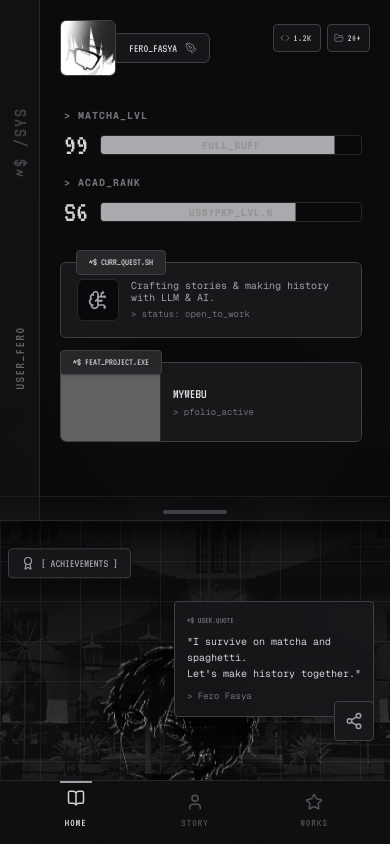
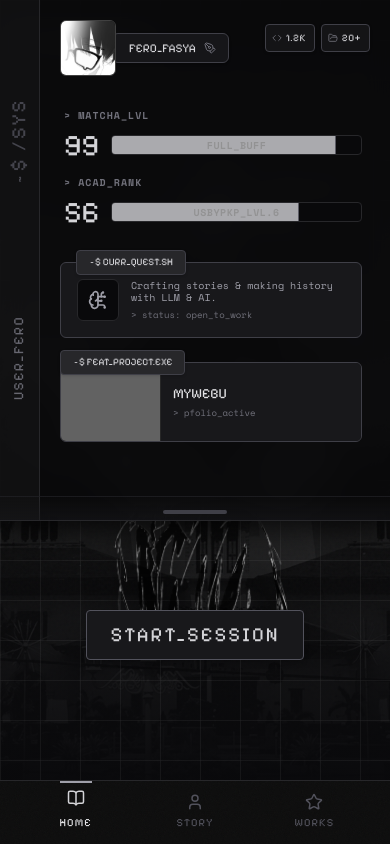
Before and after one commit to FeroFasya/Portogamegweh, a Next.js app: page /Portogamegweh/ in a window 390 px wide. Built offline with nearby package versions, Linux system fonts and the light colour scheme; grey boxes are pictures that could not be loaded.

Commit message:
perf: make mobile sidebar absolute to prevent layout thrashing; feat: update fonts to Pixelify Sans and Space Mono

```diff
--- a/src/app/globals.css
+++ b/src/app/globals.css
@@ -8,9 +8,9 @@
 @theme inline {
   --color-background: var(--background);
   --color-foreground: var(--foreground);
-  --font-sans: var(--font-geist-sans);
-  --font-mono: var(--font-geist-mono);
-  --font-vt323: var(--font-vt323);
+  --font-sans: var(--font-space-mono);
+  --font-mono: var(--font-space-mono);
+  --font-pixel: var(--font-pixelify);
 }
 
 body {
@@ -19,7 +19,7 @@ body {
 }
 
 .font-pixel {
-  font-family: var(--font-vt323), monospace;
+  font-family: var(--font-pixelify), monospace;
 }
 
 .bg-noise {
--- a/src/app/layout.tsx
+++ b/src/app/layout.tsx
@@ -1,5 +1,5 @@
 import type { Metadata } from "next";
-import { Geist, Geist_Mono, VT323 } from "next/font/google";
+import { Geist, Geist_Mono, Pixelify_Sans, Space_Mono } from "next/font/google";
 import "./globals.css";
 
 const geistSans = Geist({
@@ -12,9 +12,15 @@ const geistMono = Geist_Mono({
   subsets: ["latin"],
 });
 
-const vt323 = VT323({
-  weight: "400",
-  variable: "--font-vt323",
+const pixelifySans = Pixelify_Sans({
+  weight: ["400", "500", "600", "700"],
+  variable: "--font-pixelify",
+  subsets: ["latin"],
+});
+
+const spaceMono = Space_Mono({
+  weight: ["400", "700"],
+  variable: "--font-space-mono",
   subsets: ["latin"],
 });
 
@@ -31,7 +37,7 @@ export default function RootLayout({
   return (
     <html
       lang="en"
-      className={`${geistSans.variable} ${geistMono.variable} ${vt323.variable} h-full antialiased`}
+      className={`${geistSans.variable} ${geistMono.variable} ${pixelifySans.variable} ${spaceMono.variable} h-full antialiased`}
     >
       <body className="min-h-full flex flex-col font-sans text-zinc-300 bg-[#0c0c0c]">{children}</body>
     </html>
--- a/src/components/DesktopView.tsx
+++ b/src/components/DesktopView.tsx
@@ -117,7 +117,7 @@ export default function DesktopView({
             </div>
             <div className="bg-zinc-900 border border-zinc-700 rounded-md h-24 overflow-hidden relative flex items-center group-hover:border-zinc-500 transition-colors">
               <div className="w-2/5 h-full relative overflow-hidden bg-zinc-950 border-r border-zinc-800 grayscale group-hover:grayscale-0 transition-all duration-500">
-                <img className="w-full h-full object-cover opacity-60" src="/Portogamegweh/images/projects/mywebu.jpeg" alt="Mywebu" />
+                <img className="w-full h-full object-cover opacity-60" src="/Portogamegweh/images/projects/mywebu.webp" alt="Mywebu" />
               </div>
               <div className="w-3/5 p-4 bg-zinc-900 flex flex-col justify-center h-full">
                 <span className="text-sm font-pixel text-zinc-200 uppercase">Mywebu</span>
--- a/src/components/MobileView.tsx
+++ b/src/components/MobileView.tsx
@@ -37,7 +37,7 @@ export default function MobileView({
         <div style={{ display: activeTab === 'home' ? 'flex' : 'none' }} className="flex-1 overflow-y-auto bg-transparent relative flex-col min-h-full">
 
             {/* TOP SECTION: TERMINAL SIDEBAR */}
-            <div className={`relative shrink-0 bg-zinc-950/90 backdrop-blur-md transition-all duration-700 ease-in-out overflow-hidden z-20 border-b border-zinc-800 ${isSidebarOpen ? 'max-h-[800px] shadow-[0_8px_30px_rgba(0,0,0,0.8)]' : 'max-h-[85px] shadow-sm'}`}>
+            <div className={`absolute top-0 left-0 w-full bg-zinc-950/90 backdrop-blur-md transition-all duration-700 ease-in-out overflow-hidden z-50 border-b border-zinc-800 ${isSidebarOpen ? 'max-h-[800px] shadow-[0_8px_30px_rgba(0,0,0,0.8)]' : 'max-h-[85px] shadow-sm'}`}>
 
               {/* Inner wrapper with fixed height to prevent squishing */}
               <div className="h-[520px] w-full relative">
@@ -151,7 +151,7 @@ export default function MobileView({
 
             {/* BOTTOM SECTION: MAIN CONTENT */}
             <div
-              className="relative z-10 w-full flex-1 min-h-[450px] flex flex-col pt-8 pb-20 px-4 bg-transparent transition-all duration-500"
+              className="relative z-10 w-full flex-1 min-h-[450px] flex flex-col pt-[100px] pb-20 px-4 bg-transparent transition-all duration-500"
             >
               <div className="absolute inset-0 bg-noise opacity-50 pointer-events-none z-0"></div>
 
```
